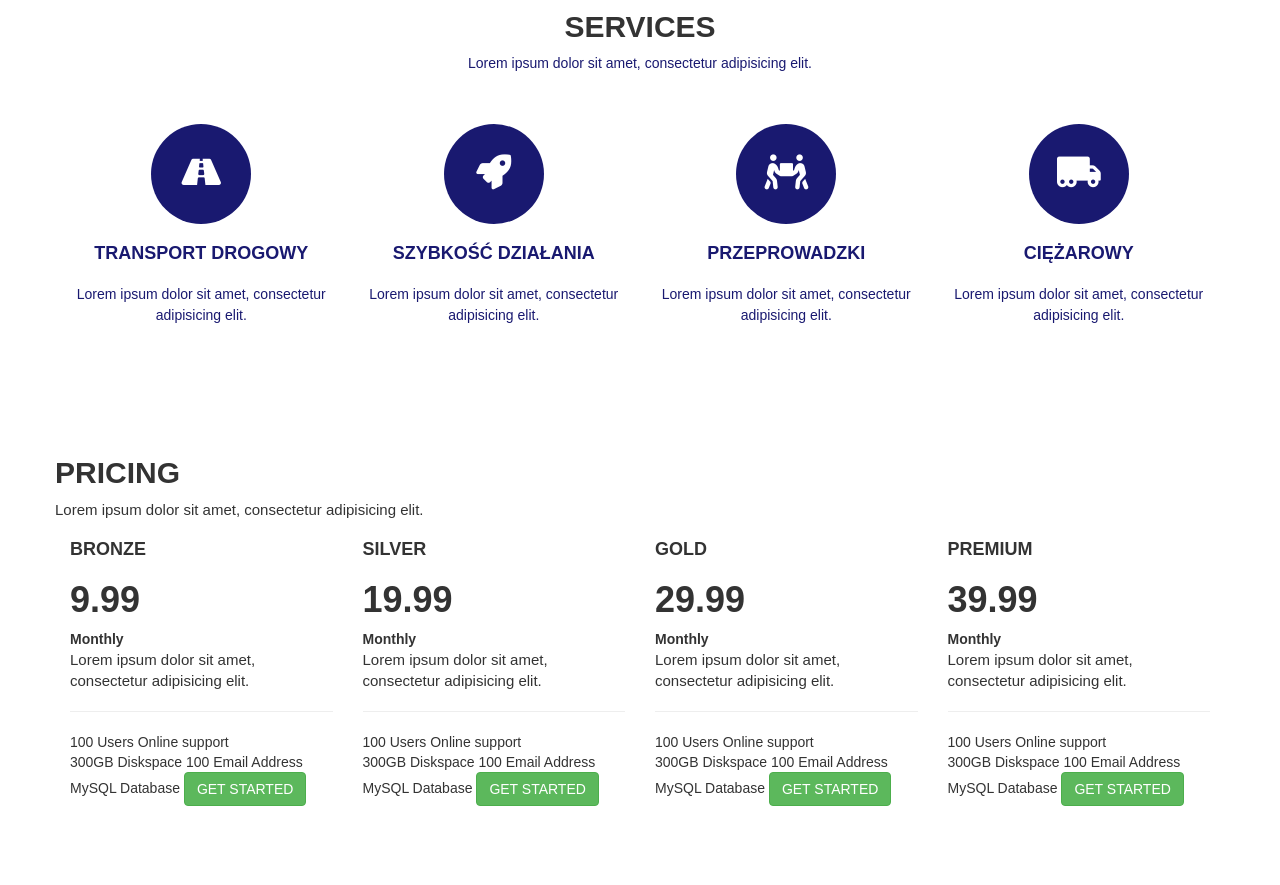
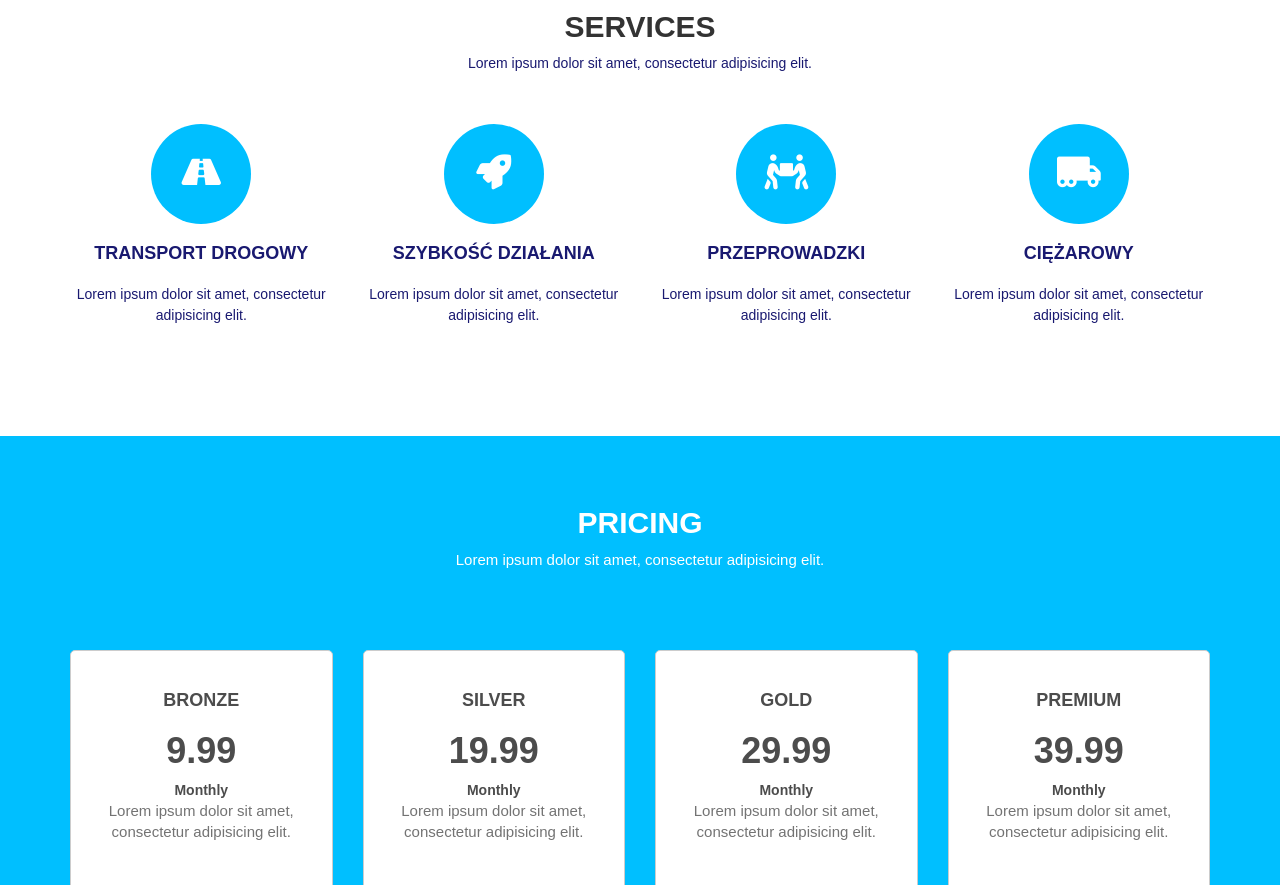
Before and after one commit to PatiKoszi/Tranport, a plain HTML site: page index.html in a window 1280 px wide. Shown: the part 720-1605 px from the top of the page. Before the commit the page ends 1526 px from the top, so only its background shows below. Drawn offline with nearby package versions, Linux system fonts and the light colour scheme.

Commit message:
Section pricing CSS added

```diff
--- a/index.css
+++ b/index.css
@@ -153,7 +153,7 @@ p {
     font-size: 35px;
     padding: 30px 25px;
     border-radius: 50%;
-    background-color: midnightblue;
+    background-color: deepskyblue;
     color:#fff;
 }
 
@@ -162,3 +162,44 @@ p {
         padding: 30px;
     }
 }
+
+/*PRICING*/
+
+.pricing {
+    padding:50px 0 80px;
+    text-align: center;
+    background-color: deepskyblue;
+}
+
+.pricing h2, .pricing p {
+    color:#fff;
+}
+
+.pricing p {
+    padding-bottom: 40px;
+}
+
+.pricing .packages {
+    padding: 30px;
+    border: 1px solid #ccc;
+    background-color: #fff;
+    border-radius: 5px;
+    margin-top: 30px;
+}
+
+.packages li {
+    display:block;
+    padding:5px;
+}
+
+.packages h4, .packages h1, .packages b {
+    color:#4c4c4c;
+}
+
+.packages p, .packages li {
+    color:#737373;
+}
+
+.packages button {
+    margin-top: 10px;
+}
```
